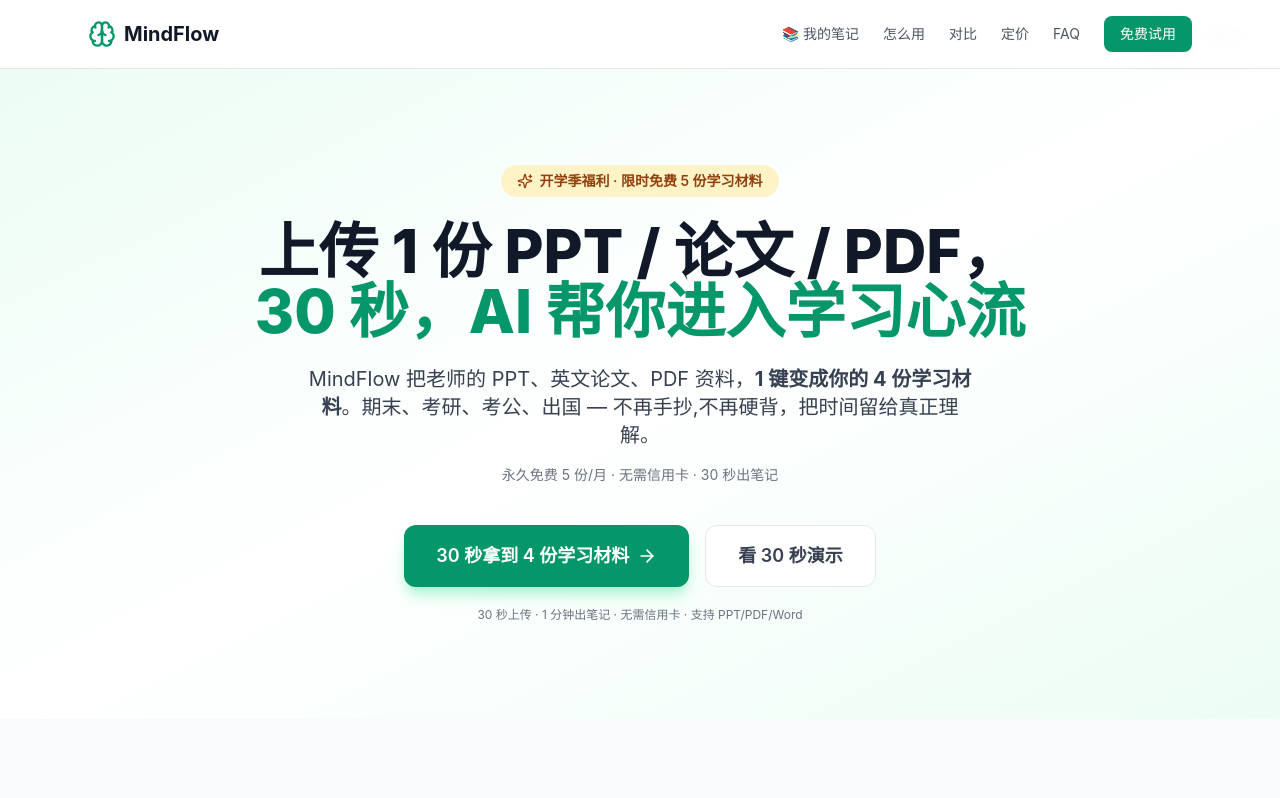
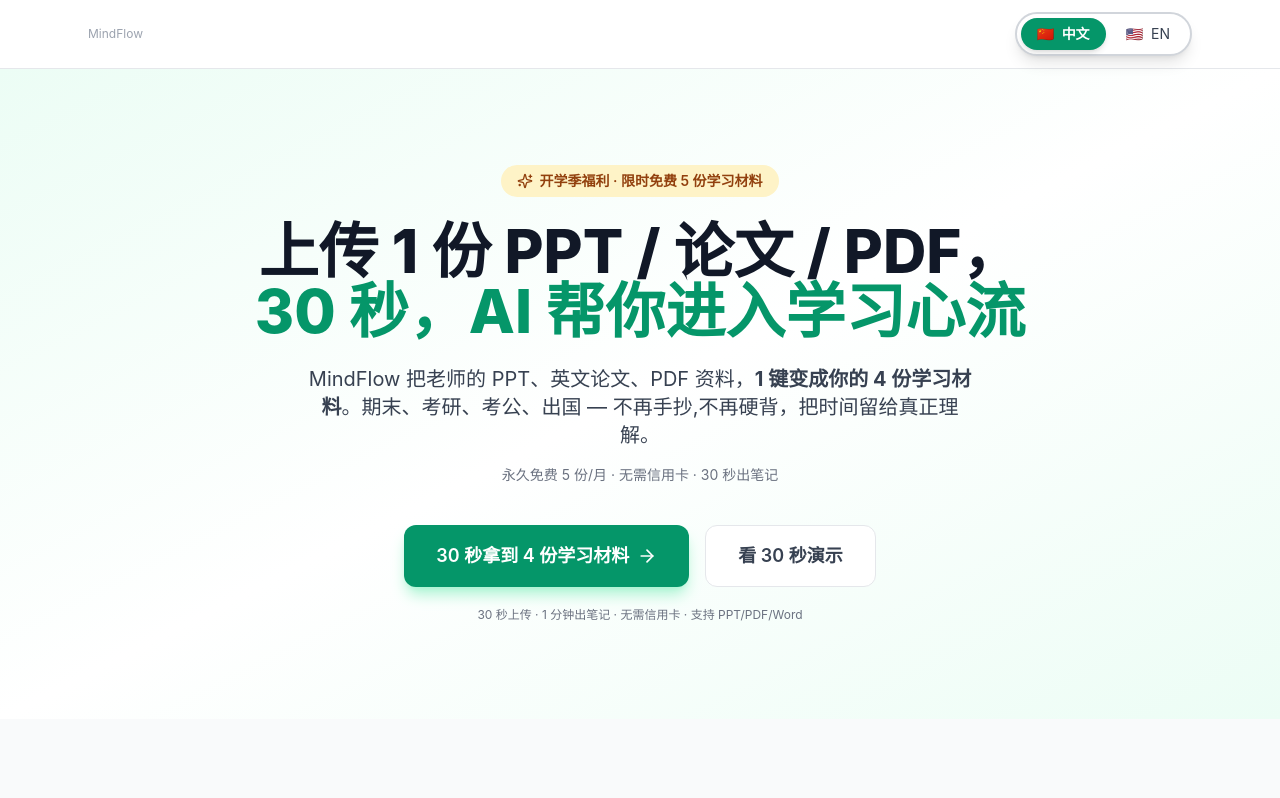
Before and after one commit to eric1986812/note-mind, a Next.js app: page / in a window 1280 px wide. Shown: the top 798 px of the page. Built offline with nearby package versions, Linux system fonts and the light colour scheme; no server answers.

Commit message:
fix: 把 LangSwitcher 嵌入全局 navbar(替代 fixed 浮层,避免看不见)
之前 fixed 浮层在白底+半透明白导致看不到。
现在全局 navbar 顶部就有中/EN 切换器,绝对可见。

```diff
--- a/src/app/layout.tsx
+++ b/src/app/layout.tsx
@@ -20,7 +20,6 @@ export default async function RootLayout({ children }: { children: React.ReactNo
   const cookieLang = cookieStore.get('lang')?.value;
   const country =
     headerStore.get('x-vercel-ip-country') || headerStore.get('cf-ipcountry') || null;
-  const countryLabel = country;
 
   const lang: Lang =
     cookieLang === 'zh' || cookieLang === 'en'
@@ -31,10 +30,15 @@ export default async function RootLayout({ children }: { children: React.ReactNo
     <html lang={lang === 'zh' ? 'zh-CN' : 'en'}>
       <body>
         <LangProvider lang={lang}>
-          {/* 全局浮动语言切换器 — 右上角 */}
-          <div className="fixed top-3 right-3 sm:top-4 sm:right-4 z-50">
-            <LangSwitcher country={countryLabel} />
-          </div>
+          {/* 顶部 global navbar(每个页面都有)+ 嵌入语言切换器 */}
+          <nav className="bg-white border-b border-gray-200 sticky top-0 z-50">
+            <div className="max-w-6xl mx-auto px-4 sm:px-6 py-3 flex justify-between items-center">
+              <div className="text-xs text-gray-400">
+                MindFlow
+              </div>
+              <LangSwitcher country={country} />
+            </div>
+          </nav>
           {children}
         </LangProvider>
       </body>
--- a/src/app/page.tsx
+++ b/src/app/page.tsx
@@ -13,25 +13,7 @@ export default function HomePage() {
 
   return (
     <main className="min-h-screen bg-white">
-      {/* ===== 顶部导航 ===== */}
-      <nav className="border-b border-gray-200 sticky top-0 bg-white/95 backdrop-blur z-50">
-        <div className="max-w-6xl mx-auto px-6 py-4 flex justify-between items-center">
-          <div className="flex items-center gap-2">
-            <Brain className="w-7 h-7 text-primary-600" />
-            <span className="font-bold text-xl text-gray-900">{t('meta.siteName')}</span>
-          </div>
-          <div className="flex items-center gap-6 text-sm">
-            <Link href="/history" className="text-gray-600 hover:text-primary-600 hidden sm:inline">{t('home.navNotes')}</Link>
-            <Link href="#how" className="text-gray-600 hover:text-primary-600 hidden sm:inline">{t('home.navHow')}</Link>
-            <Link href="#compare" className="text-gray-600 hover:text-primary-600 hidden sm:inline">{t('home.navCompare')}</Link>
-            <Link href="#pricing" className="text-gray-600 hover:text-primary-600 hidden sm:inline">{t('home.navPricing')}</Link>
-            <Link href="#faq" className="text-gray-600 hover:text-primary-600 hidden md:inline">{t('home.navFaq')}</Link>
-            <Link href="/upload" className="bg-primary-600 text-white px-4 py-2 rounded-lg hover:bg-primary-700 font-medium">
-              {t('home.navCta')}
-            </Link>
-          </div>
-        </div>
-      </nav>
+      {/* 顶部导航已移到 layout.tsx(全局 navbar + LangSwitcher) */}
 
       {/* ===== Hero ===== */}
       <section className="bg-gradient-to-br from-primary-50 via-white to-emerald-50 py-20 md:py-24">
--- a/src/components/LangSwitcher.tsx
+++ b/src/components/LangSwitcher.tsx
@@ -7,28 +7,28 @@ export function LangSwitcher({ country }: { country?: string | null }) {
   const { lang, setLang } = useLang();
 
   return (
-    <div className="inline-flex items-center gap-1 bg-white border border-gray-200 shadow-lg rounded-full px-1 py-1 text-xs">
+    <div className="inline-flex items-center gap-1 bg-white border-2 border-gray-300 shadow-lg rounded-full px-1 py-1 text-sm">
       <button
         onClick={() => setLang('zh')}
-        className={`px-3 py-1.5 rounded-full transition ${
+        className={`px-4 py-1.5 rounded-full transition ${
           lang === 'zh'
             ? 'bg-primary-600 text-white font-bold shadow-md'
             : 'text-gray-700 hover:bg-gray-100'
         }`}
         title="中文"
       >
-        🇨🇳 <span className="ml-0.5">中</span>
+        🇨🇳 <span className="ml-1">中文</span>
       </button>
       <button
         onClick={() => setLang('en')}
-        className={`px-3 py-1.5 rounded-full transition ${
+        className={`px-4 py-1.5 rounded-full transition ${
           lang === 'en'
             ? 'bg-primary-600 text-white font-bold shadow-md'
             : 'text-gray-700 hover:bg-gray-100'
         }`}
         title="English"
       >
-        🇺🇸 <span className="ml-0.5">EN</span>
+        🇺🇸 <span className="ml-1">EN</span>
       </button>
     </div>
   );
```
